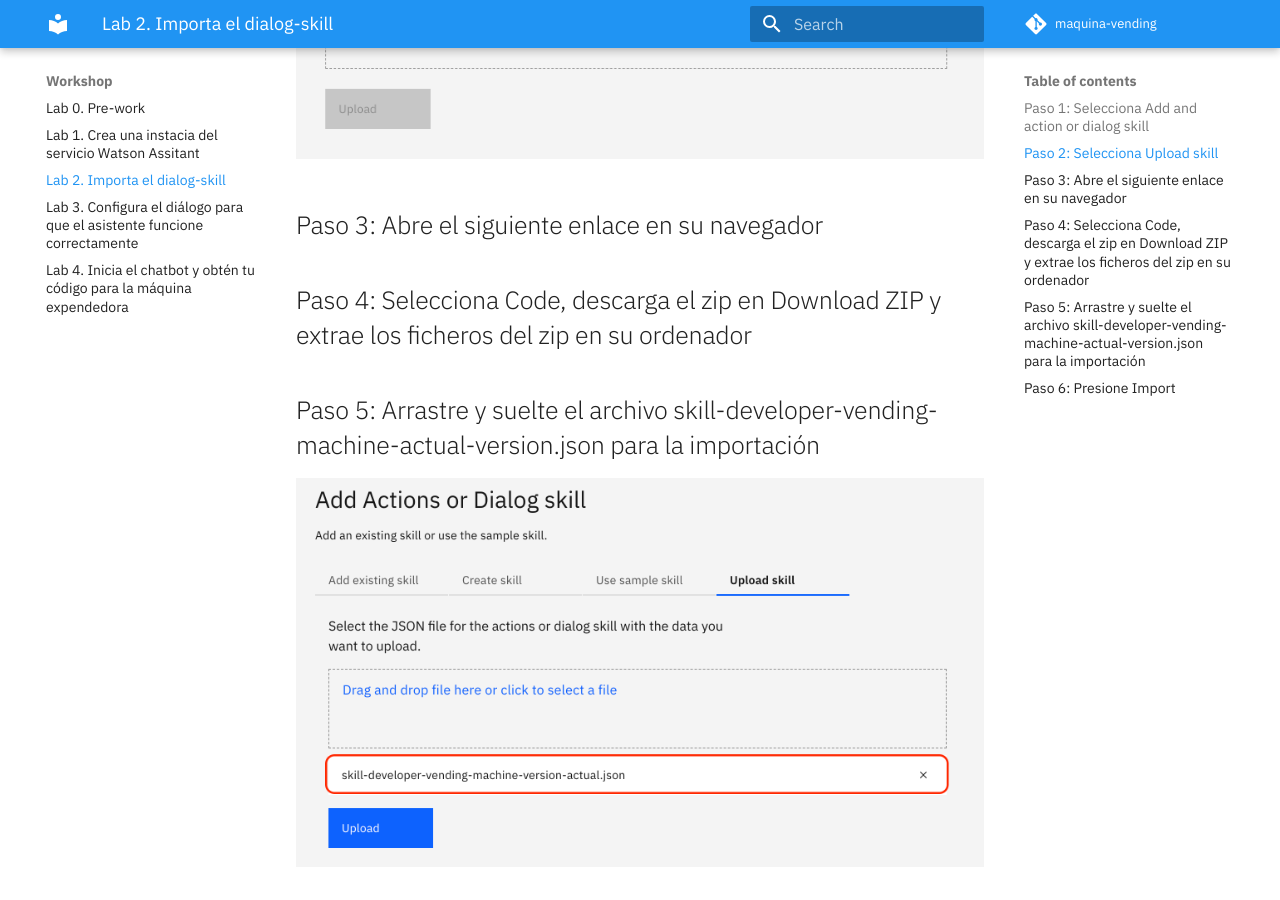
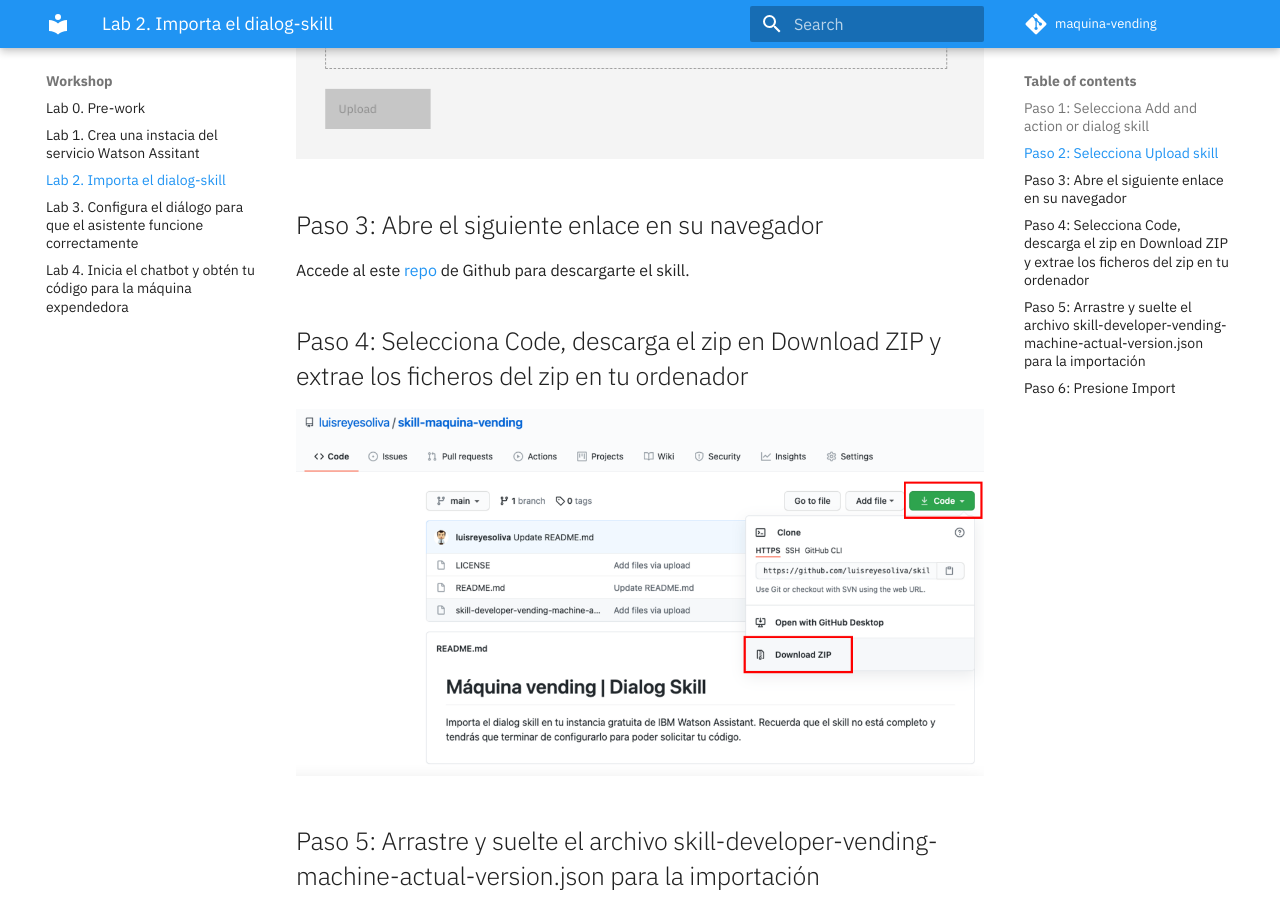
Before and after one commit to IBM/maquina-vending, an MkDocs documentation site: the page built from docs/lab-2/README.md, in a window 1280 px wide and 900 px high, scrolled down 954 px. Built offline with MkDocs 1.6.1 and Material for MkDocs 9.7.7, drawn with Linux system fonts in a browser that asks for light colours; comment, search, counter and statistics services are not loaded.

Commit message:
Cambios
Cambios Prework, lab1 y lab2

```diff
--- a/docs/lab-2/README.md
+++ b/docs/lab-2/README.md
@@ -13,9 +13,11 @@
 
 ## Paso 3: Abre el siguiente enlace en su navegador
 
+Accede al este [repo](https://github.com/luisreyesoliva/skill-maquina-vending) de Github para descargarte el skill.
 
-## Paso 4: Selecciona Code, descarga el zip en Download ZIP y extrae los ficheros del zip en su ordenador
+## Paso 4: Selecciona Code, descarga el zip en Download ZIP y extrae los ficheros del zip en tu ordenador
 
+![DescargarSkill](../images/descargaSkill.png)
 
 ## Paso 5: Arrastre y suelte el archivo skill-developer-vending-machine-actual-version.json para la importación
 
```
Also changed, not shown: docs/lab-1/README.md (+2 -2 lines), docs/pre-work/README.md (+5 -1 lines), docs/images/descargaSkill.png (added), docs/images/pasosRegistroIBMCloud.png (added).
